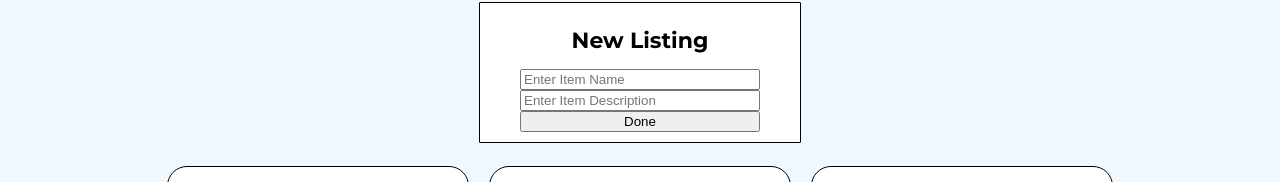
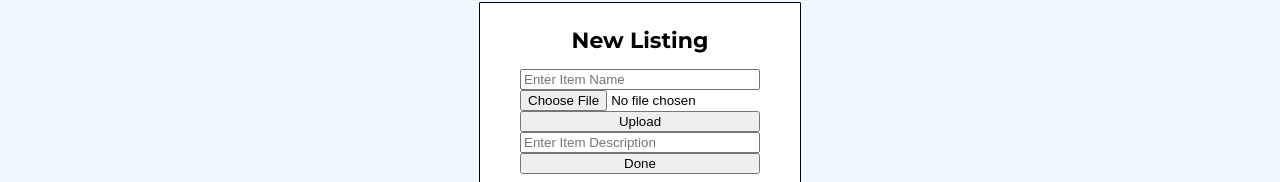
Before and after one commit to Gus2323/pay-app, a React (Create React App) app: page / in a window 1280 px wide. Shown: the part 173-355 px from the top of the page. Built offline with nearby package versions, Linux system fonts and the light colour scheme.

Commit message:
file selector added

```diff
--- a/package.json
+++ b/package.json
@@ -7,6 +7,7 @@
     "@testing-library/jest-dom": "^4.2.4",
     "@testing-library/react": "^9.5.0",
     "@testing-library/user-event": "^7.2.1",
+    "axios": "^0.19.2",
     "react": "^16.13.1",
     "react-dom": "^16.13.1",
     "react-router-dom": "^5.1.2",
--- a/src/Components/AddItem.jsx
+++ b/src/Components/AddItem.jsx
@@ -2,8 +2,21 @@ import React from "react";
 import "../Components/Styles/AddItem.css";
 import "../App.css";
 import Card from "./Card.jsx";
+import axios from 'axios';
 
 class AddItem extends React.Component {
+  state = {
+    selectedFile : null
+  }
+
+  fileHandler = event =>{
+    this.setState({
+      selectedFile: event.target.files[0]
+    })
+  }
+  uploadHandler = () =>{
+    axios.post('');
+  }
   render() {
     function handleClick() {
       const name = document.getElementById("item-name").value;
@@ -20,6 +33,8 @@ class AddItem extends React.Component {
               placeholder="Enter Item Name"
               id="item-name"
             ></input>
+            <input type="file" onChange={this.fileHandler}/>
+            <button onClick={this.uploadHandler}>Upload</button>
             <input
               type="text"
               placeholder="Enter Item Description"
```
Also changed, not shown: 1 other file (tests, documents, lock files or other folders).
